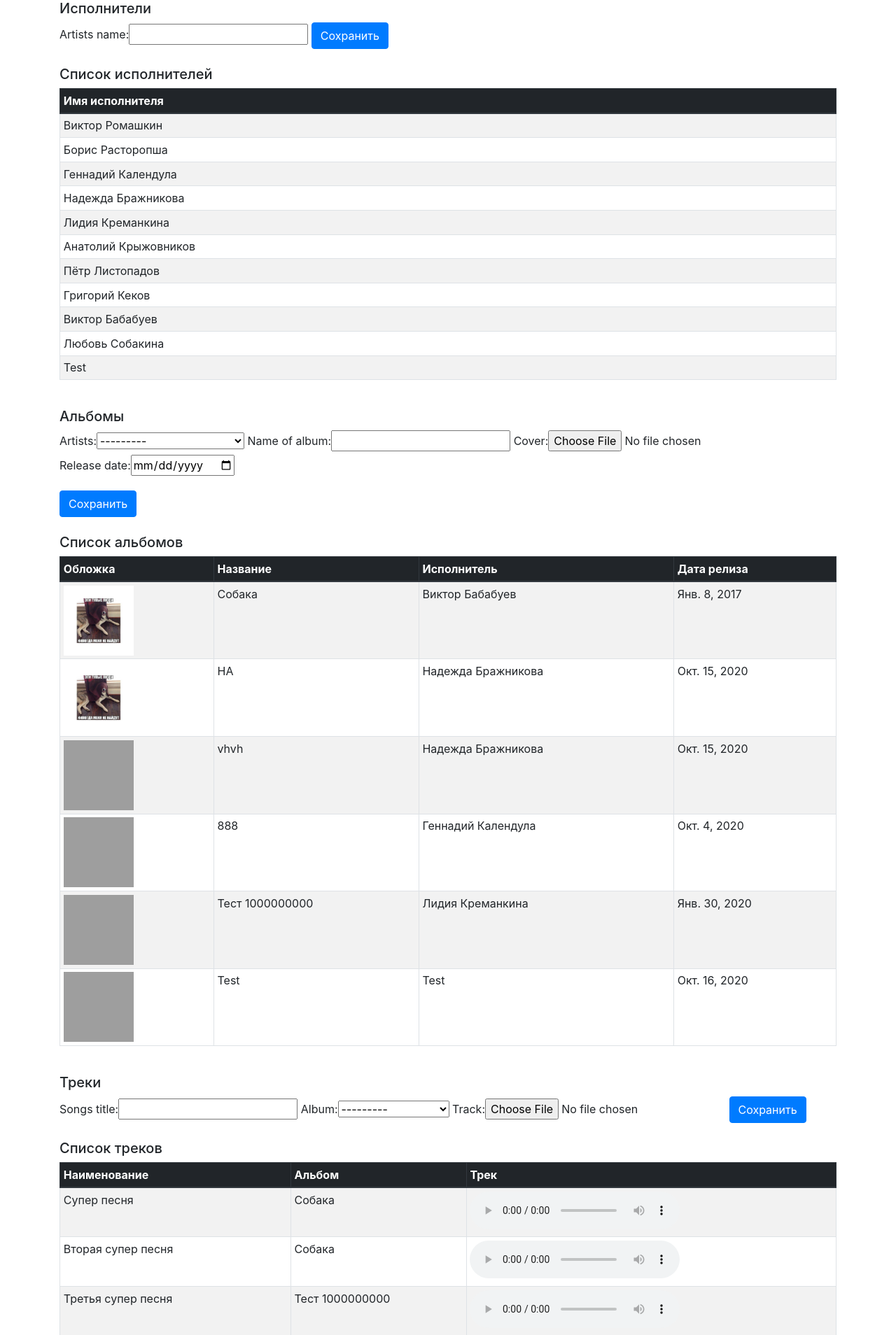
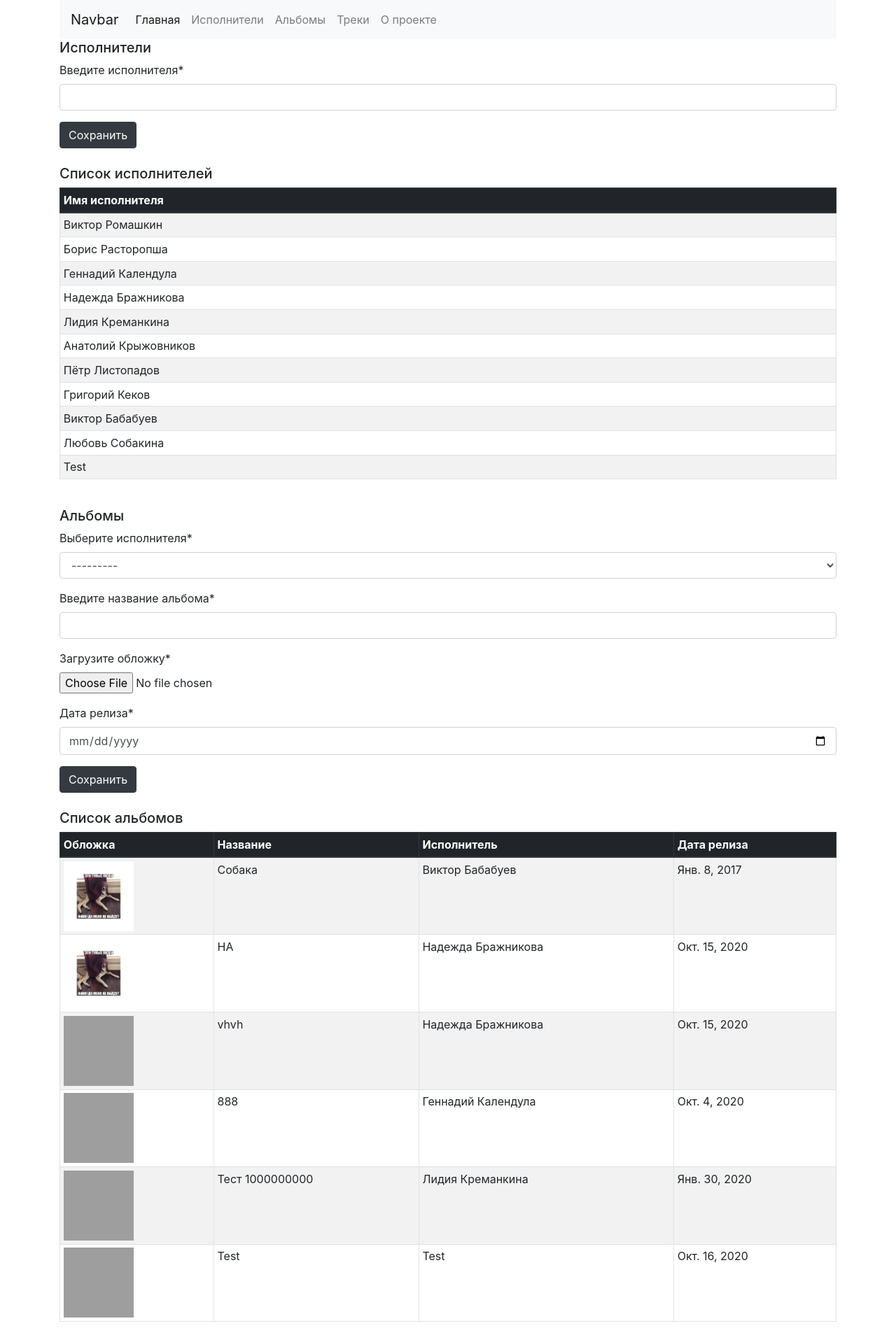
Before and after one commit to hrmvlg/practice-project, a Django app: page / in a window 1280 px wide. Shown: the top 1908 px of the page at 70% size. Run offline with Django 3.2, Linux system fonts and the light colour scheme; data comes from the database, SQL or seed files in the repository; both versions use the stored data as it was after the commit; some libraries are stand-ins or nearby versions; grey boxes are pictures that could not be loaded.

Commit message:
design redone B-)

```diff
--- a/someNothing/jopa/simpleForm/forms.py
+++ b/someNothing/jopa/simpleForm/forms.py
@@ -1,6 +1,4 @@
 from django.forms import ModelForm, DateInput
-from django import forms
-
 from .models import MusicTrack, Album, Artist
 
 
@@ -8,6 +6,9 @@ class ArtistForm(ModelForm):
     class Meta:
         model = Artist
         fields = '__all__'
+        labels = {
+            'artists_name': 'Введите исполнителя',
+        }
 
 
 class AlbumForm(ModelForm):
@@ -17,9 +18,20 @@ class AlbumForm(ModelForm):
         widgets = {
             'release_date': DateInput(attrs={'type': 'date'}),
         }
+        labels = {
+            'artists': 'Выберите исполнителя',
+            'name_of_album': 'Введите название альбома',
+            'cover': 'Загрузите обложку',
+            'release_date': 'Дата релиза',
+        }
 
 
 class TrackForm(ModelForm):
     class Meta:
         model = MusicTrack
         fields = '__all__'
+        labels = {
+            'songs_title': 'Название трека',
+            'album': 'Выберите альбом',
+            'track': 'Загрузите аудиодорожку',
+        }
--- a/someNothing/jopa/simpleForm/models.py
+++ b/someNothing/jopa/simpleForm/models.py
@@ -1,11 +1,8 @@
 from django.db import models
-from django.utils.safestring import mark_safe
 
 
 class Artist(models.Model):
     artists_name = models.CharField(max_length=255)
-
-    # выводить альбомы и исполнителей автоматом ??
 
     def __str__(self):
         return "%s" % self.artists_name
@@ -28,5 +25,4 @@ class MusicTrack(models.Model):
     track = models.FileField(upload_to='tracks/', blank=True)
 
     def __str__(self):
-        # разобраться с выводом исполнителей
         return "%s" % self.songs_title
--- a/someNothing/jopa/templates/AllAboutMusic.html
+++ b/someNothing/jopa/templates/AllAboutMusic.html
@@ -7,12 +7,35 @@
           integrity="sha384-Gn5384xqQ1aoWXA+058RXPxPg6fy4IWvTNh0E263XmFcJlSAwiGgFAW/dAiS6JXm" crossorigin="anonymous">
 </head>
 <body class="container">
+<nav class="navbar navbar-expand-lg navbar-light bg-light">
+    <a class="navbar-brand" href="#">Navbar</a>
+    <div class="collapse navbar-collapse" id="navbarNavDropdown">
+        <ul class="navbar-nav">
+            <li class="nav-item active">
+                <a class="nav-link" href="#">Главная <span class="sr-only">(current)</span></a>
+            </li>
+            <li class="nav-item">
+                <a class="nav-link" href="#">Исполнители</a>
+            </li>
+            <li class="nav-item">
+                <a class="nav-link" href="#">Альбомы</a>
+            </li>
+            <li class="nav-item">
+                <a class="nav-link" href="#">Треки</a>
+            </li>
+            <li class="nav-item">
+                <a class="nav-link" href="#">О проекте</a>
+            </li>
+        </ul>
+    </div>
+</nav>
 <div>
     <h5>Исполнители</h5>
     <form method="POST" action="AddArtist/">
+        {% load crispy_forms_tags %}
         {% csrf_token %}
-        {{ formArtist.as_table }}
-        <input class="btn btn-primary" type="submit" value="Сохранить" name="bntAddArtist">
+        {{ formArtist|crispy }}
+        <input class="btn btn-dark" type="submit" value="Сохранить" name="bntAddArtist">
     </form>
     <br>
     <h5>Список исполнителей</h5>
@@ -34,10 +57,11 @@
     <h5>Альбомы</h5>
     <form method="POST" action="AddAlbum/" enctype="multipart/form-data">
         <div class="form-group">
+            {% load crispy_forms_tags %}
             {% csrf_token %}
-            {{ formAlbum.as_table }}
+            {{ formAlbum|crispy }}
         </div>
-        <input class="btn btn-primary" type="submit" value="Сохранить" name="bntAddAlbum">
+        <input class="btn btn-dark" type="submit" value="Сохранить" name="bntAddAlbum">
     </form>
     <br>
     <h5>Список альбомов</h5>
@@ -53,7 +77,7 @@
         {% for album in album %}
         <tr>
             <td>
-               <img src="media/{{ album.cover }}" height="100" width="100"/>
+                <img src="media/{{ album.cover }}" height="100" width="100"/>
             </td>
             <td>{{ album.name_of_album }}</td>
             <td>{{ album.artists}}</td>
@@ -66,9 +90,10 @@
 <div>
     <h5> Треки </h5>
     <form method="POST" action="AddTrack/" enctype="multipart/form-data">
+        {% load crispy_forms_tags %}
         {% csrf_token %}
-        {{ formTrack.as_table }}
-        <input class="btn btn-primary" type="submit" value="Сохранить" name="btnAddTrack">
+        {{ formTrack|crispy }}
+        <input class="btn btn-dark" type="submit" value="Сохранить" name="btnAddTrack">
     </form>
     <br>
     <h5>Список треков</h5>
```
Also changed, not shown: someNothing/jopa/jopa/settings.py (+5 -8 lines), someNothing/jopa/db.sqlite3.
